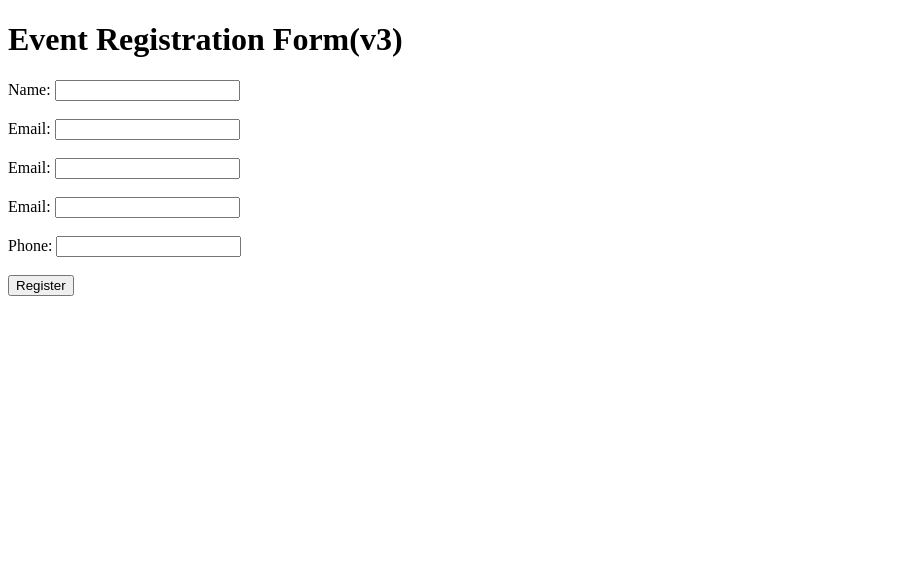
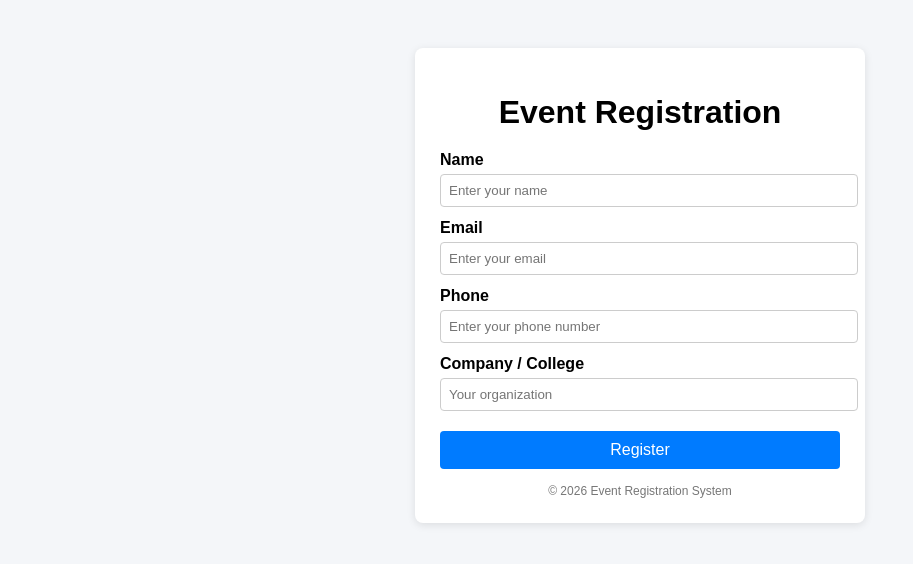
Before and after one commit to AnujaKale03/event-registrations-devops, a Flask app: page / in a window 1280 px wide. Shown: the top 564 px of the page, without its empty margins (0-913 px from the left). Run offline with Flask 3, Linux system fonts and the light colour scheme.

Commit message:
Update UI / logic

```diff
--- a/templates/index.html
+++ b/templates/index.html
@@ -1,17 +1,82 @@
 <!DOCTYPE html>
-<html>
+<html lang="en">
 <head>
-    <title>Event Registration</title>
+    <meta charset="UTF-8">
+    <title>Event Registration Form</title>
+    <style>
+        body {
+            font-family: Arial, sans-serif;
+            background-color: #f4f6f9;
+            padding: 40px;
+        }
+        .container {
+            background: #ffffff;
+            max-width: 400px;
+            margin: auto;
+            padding: 25px;
+            border-radius: 8px;
+            box-shadow: 0 2px 8px rgba(0,0,0,0.1);
+        }
+        h1 {
+            text-align: center;
+            margin-bottom: 20px;
+        }
+        label {
+            display: block;
+            margin-top: 12px;
+            font-weight: bold;
+        }
+        input {
+            width: 100%;
+            padding: 8px;
+            margin-top: 5px;
+            border: 1px solid #ccc;
+            border-radius: 4px;
+        }
+        button {
+            margin-top: 20px;
+            width: 100%;
+            padding: 10px;
+            background-color: #007bff;
+            color: white;
+            border: none;
+            border-radius: 4px;
+            cursor: pointer;
+            font-size: 16px;
+        }
+        button:hover {
+            background-color: #0056b3;
+        }
+        .footer {
+            text-align: center;
+            margin-top: 15px;
+            font-size: 12px;
+            color: #777;
+        }
+    </style>
 </head>
 <body>
-    <h1>Event Registration Form(v3)</h1>
-    <form method="POST">
-        Name: <input type="text" name="name" required><br><br>
-        Email: <input type="email" name="email" required><br><br>
-        Email: <input type="username" name="text" required><br><br>
-        Email: <input type="password" name="text" required><br><br>
-        Phone: <input type="text" name="phone"><br><br>
-        <button type="submit">Register</button>
-    </form>
+    <div class="container">
+        <h1>Event Registration</h1>
+        <form method="POST" action="/register">
+            <label for="name">Name</label>
+            <input type="text" id="name" name="name" placeholder="Enter your name" required>
+
+            <label for="email">Email</label>
+            <input type="email" id="email" name="email" placeholder="Enter your email" required>
+
+            <label for="phone">Phone</label>
+            <input type="tel" id="phone" name="phone" placeholder="Enter your phone number" required>
+
+            <label for="company">Company / College</label>
+            <input type="text" id="company" name="company" placeholder="Your organization">
+
+            <button type="submit">Register</button>
+        </form>
+
+        <div class="footer">
+            © 2026 Event Registration System
+        </div>
+    </div>
 </body>
 </html>
```
